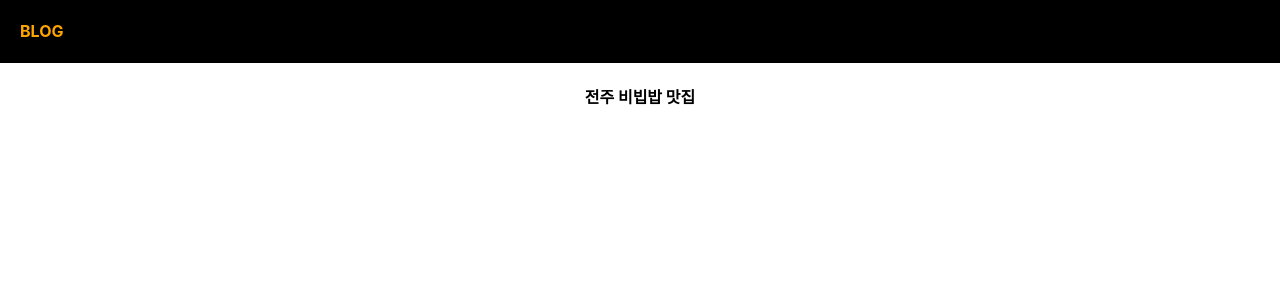
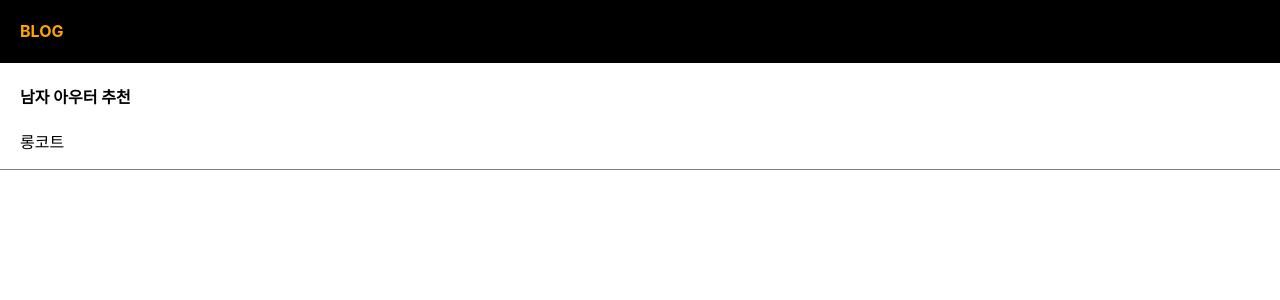
Before and after one commit to eukddan/React_study, a React (Create React App) app: page / in a window 1280 px wide. Shown: the top 300 px of the page. Built offline with nearby package versions, Linux system fonts and the light colour scheme.

Commit message:
useState 사용

```diff
--- a/src/App.css
+++ b/src/App.css
@@ -1,5 +1,9 @@
 .App {
   text-align: center;
+}
+
+div {
+  box-sizing: border-box;
 }
 
 .black-nav {
@@ -7,6 +11,12 @@
   background-color: black;
   width: 100%;
   color: white;
+  padding-left: 20px;
+}
+
+.list {
+  border-bottom: 1px solid grey;
+  text-align: left;
   padding-left: 20px;
 }
 
--- a/src/App.js
+++ b/src/App.js
@@ -1,14 +1,28 @@
+/* eslint-disable */ //warning 메시지 제거
 import logo from "./logo.svg";
+import { useState } from "react";
 import "./App.css";
 
+// 리액트에서는 자료를 잠깐 저장할 때 변수 이외에 state를 사용해도 됨
+// let[작명,작명], useState(보관할 자료)
+// b는 state 변경을 도와주는 함수
+// state 왜 사용? => state쓰던 html은 자동 재렌더링이 됨
+// state 언제 사용? => 변동시 자동으로 html에 반영되게 만들고싶을 때
+
 function App() {
-  let post = "전주 비빕밥 맛집";
+  let post = "전주 비빕밥 맛집"; // 변수 생성할 때 let, var, const 중 하나 사용하면 됨
+  let [글제목, b] = useState("남자 아우터 추천");
   return (
+    //return() 안에 html 짜야 함.
+    //return() 안에는 병럴로 태그 2개 이상 기입 금지
     <div className="App">
       <div className="black-nav">
         <h4 style={{ color: "orange", fontSize: "16px" }}>BLOG</h4>
       </div>
-      <h4>{post}</h4>
+      <div className="list">
+        <h4>{글제목}</h4>
+        <p>롱코트</p>
+      </div>
     </div>
   );
 }
```
